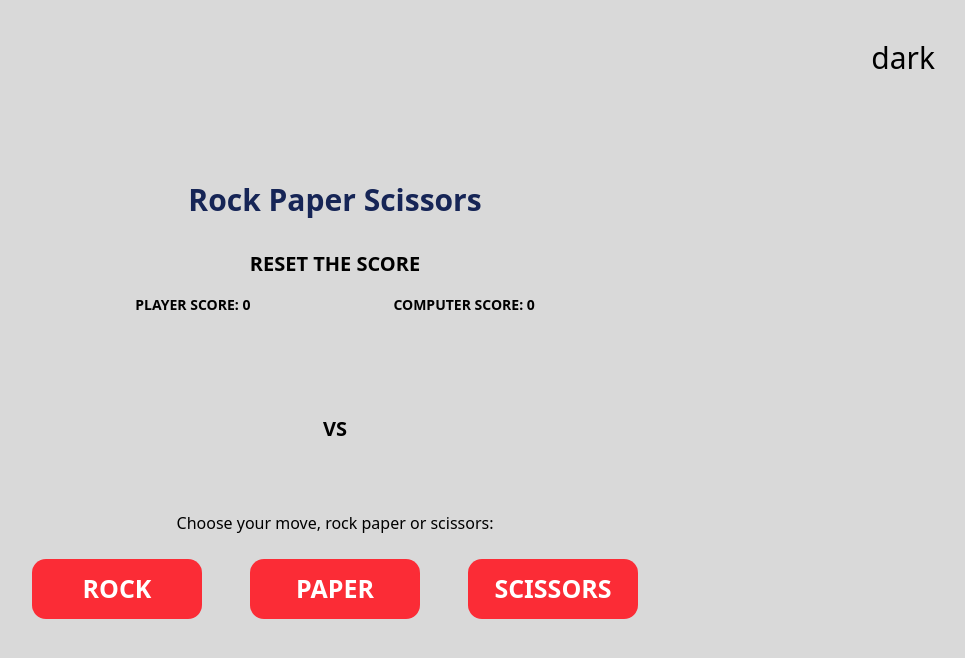
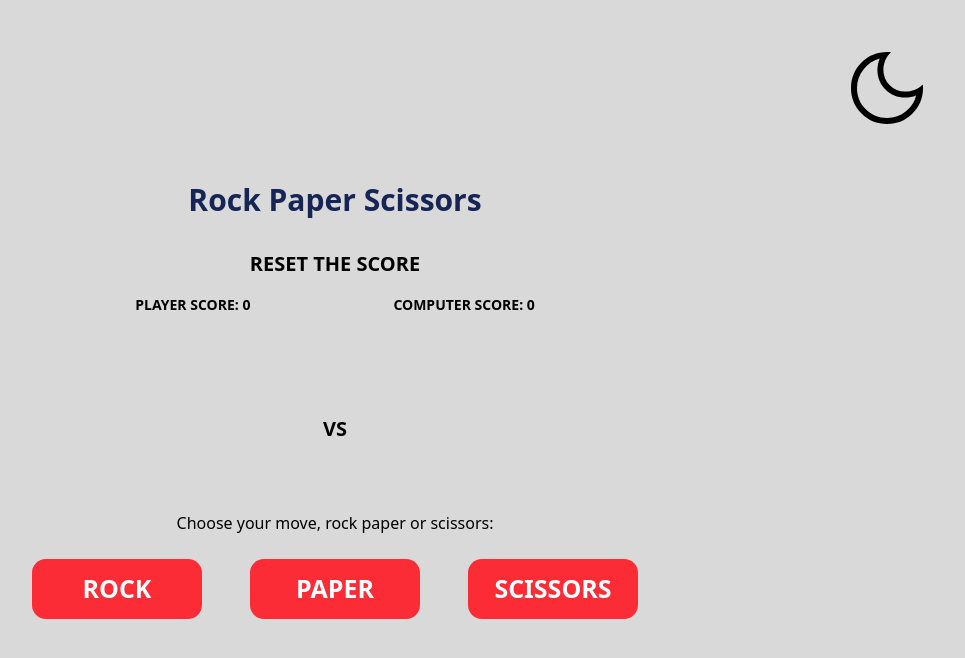
Before and after one commit to ubyerS/dz2, a React (Vite) app: page /game in a window 1280 px wide. Shown: the top 658 px of the page, without its empty margins (305-1270 px from the left). Built offline with nearby package versions, Linux system fonts and the light colour scheme.

Commit message:
feat: icons of theme changer

```diff
--- a/src/Game/GameApp.tsx
+++ b/src/Game/GameApp.tsx
@@ -3,6 +3,8 @@ import { useState } from 'react';
 import { useSelector, useDispatch } from 'react-redux';
 import { ScoreState } from '../Store/Store';
 import { useTheme } from '../ThemeChanger/ThemeChanger';
+import darkMode from '../images/dark_mode.svg';
+import lightMode from '../images/light_mode.svg';
 import paperImage from '../images/paper_black.svg';
 import whitePaperImage from '../images/paper_white.svg';
 import rockImage from '../images/rock_black.svg';
@@ -75,7 +77,11 @@ function GameApp() {
         onClick={handleThemeChange}
         className="absolute top-8 right-8 text-3xl p-2 hover:scale-110 transition-transform dark:text-white"
       >
-        {theme === 'light' ? 'dark' : 'light'}
+        {theme === 'light' ? (
+          <img src={darkMode} alt={'dark mode'} />
+        ) : (
+          <img src={lightMode} alt={'light mode'} />
+        )}
       </button>
       <h1 className="font-bold text-3xl text-blue-950 mb-8 dark:text-[#BEBFD1]">
         Rock Paper Scissors
--- a/src/StartScreen/StartScreen.tsx
+++ b/src/StartScreen/StartScreen.tsx
@@ -1,6 +1,8 @@
 import { useNavigate } from 'react-router-dom';
 import { useTheme } from '../ThemeChanger/ThemeChanger';
 import './StartScreen.css';
+import darkMode from '../images/dark_mode.svg';
+import lightMode from '../images/light_mode.svg';
 
 function StartScreen() {
   const navigate = useNavigate();
@@ -12,7 +14,11 @@ function StartScreen() {
         onClick={handleThemeChange}
         className="absolute top-8 right-8 text-3xl p-2 hover:scale-110 transition-transform dark:text-white"
       >
-        {theme === 'light' ? 'dark' : 'light'}
+        {theme === 'light' ? (
+          <img src={darkMode} alt={'dark mode'} />
+        ) : (
+          <img src={lightMode} alt={'light mode'} />
+        )}
       </button>
       <div className="flex items-center">
         <button
```
Also changed, not shown: src/images/dark_mode.svg (added), src/images/light_mode.svg (added).
